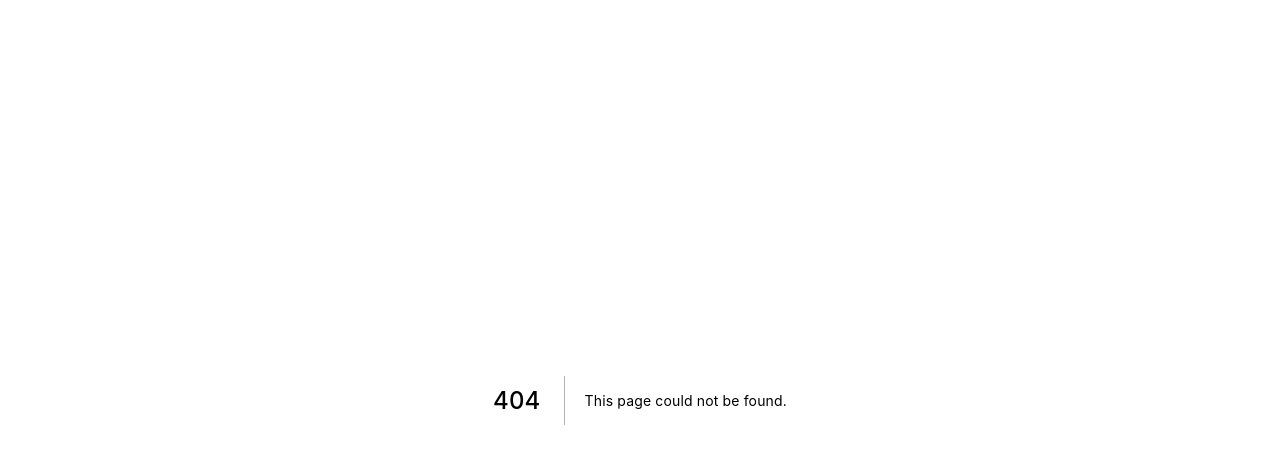
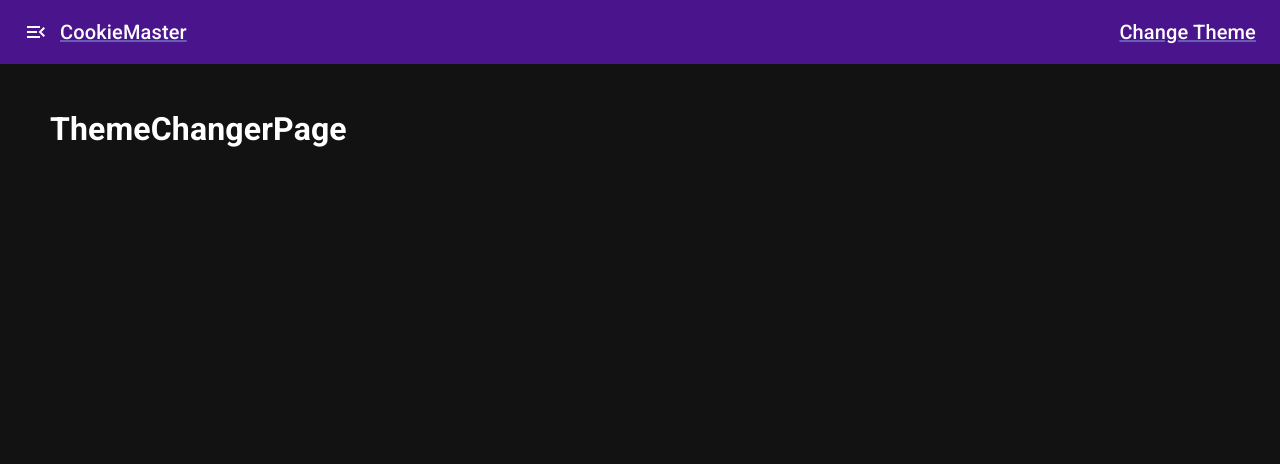
Before and after one commit to Alejoboga20/next-cookies-master, a Next.js app: page /theme-changer in a window 1280 px wide. Before the commit this address had no page. Shown: the top 464 px of the page. Built offline with nearby package versions, Linux system fonts and the light colour scheme.

Commit message:
Layput and pages

```diff
--- /dev/null
+++ b/components/layouts/Layout.tsx
@@ -0,0 +1,15 @@
+import Head from 'next/head';
+import { Navbar } from '../ui';
+
+export const Layout = ({ children }: LayoutProps) => {
+	return (
+		<>
+			<Navbar />
+			<main style={{ padding: '20px 50px' }}>{children}</main>
+		</>
+	);
+};
+
+interface LayoutProps {
+	children: JSX.Element | JSX.Element[];
+}
--- /dev/null
+++ b/components/layouts/index.ts
@@ -0,0 +1 @@
+export { Layout } from './layout';
--- /dev/null
+++ b/components/ui/Navbar.tsx
@@ -0,0 +1,34 @@
+import { MenuOpenOutlined } from '@mui/icons-material';
+import { AppBar, IconButton, Link, Toolbar, Typography } from '@mui/material';
+import NextLink from 'next/link';
+import React from 'react';
+
+export const Navbar = () => {
+	return (
+		<AppBar position='sticky' elevation={0}>
+			<Toolbar>
+				<IconButton size='large' edge='start'>
+					<MenuOpenOutlined />
+				</IconButton>
+
+				<NextLink href='/' passHref>
+					<Link>
+						<Typography variant='h6' color='white'>
+							CookieMaster
+						</Typography>
+					</Link>
+				</NextLink>
+
+				<div style={{ flex: 1 }}></div>
+
+				<NextLink href='/theme-changer' passHref>
+					<Link>
+						<Typography variant='h6' color='white'>
+							Change Theme
+						</Typography>
+					</Link>
+				</NextLink>
+			</Toolbar>
+		</AppBar>
+	);
+};
--- /dev/null
+++ b/components/ui/index.ts
@@ -0,0 +1 @@
+export { Navbar } from './Navbar';
--- /dev/null
+++ b/pages/theme-changer.tsx
@@ -0,0 +1,12 @@
+import React from 'react';
+import { Layout } from '../components/layouts';
+
+const ThemeChangerPage = () => {
+	return (
+		<Layout>
+			<h1>ThemeChangerPage</h1>
+		</Layout>
+	);
+};
+
+export default ThemeChangerPage;
```
Also changed, not shown: pages/about.tsx (added, +7 -0 lines), pages/contact.tsx (added, +7 -0 lines), pages/index.tsx (+6 -1 lines).
